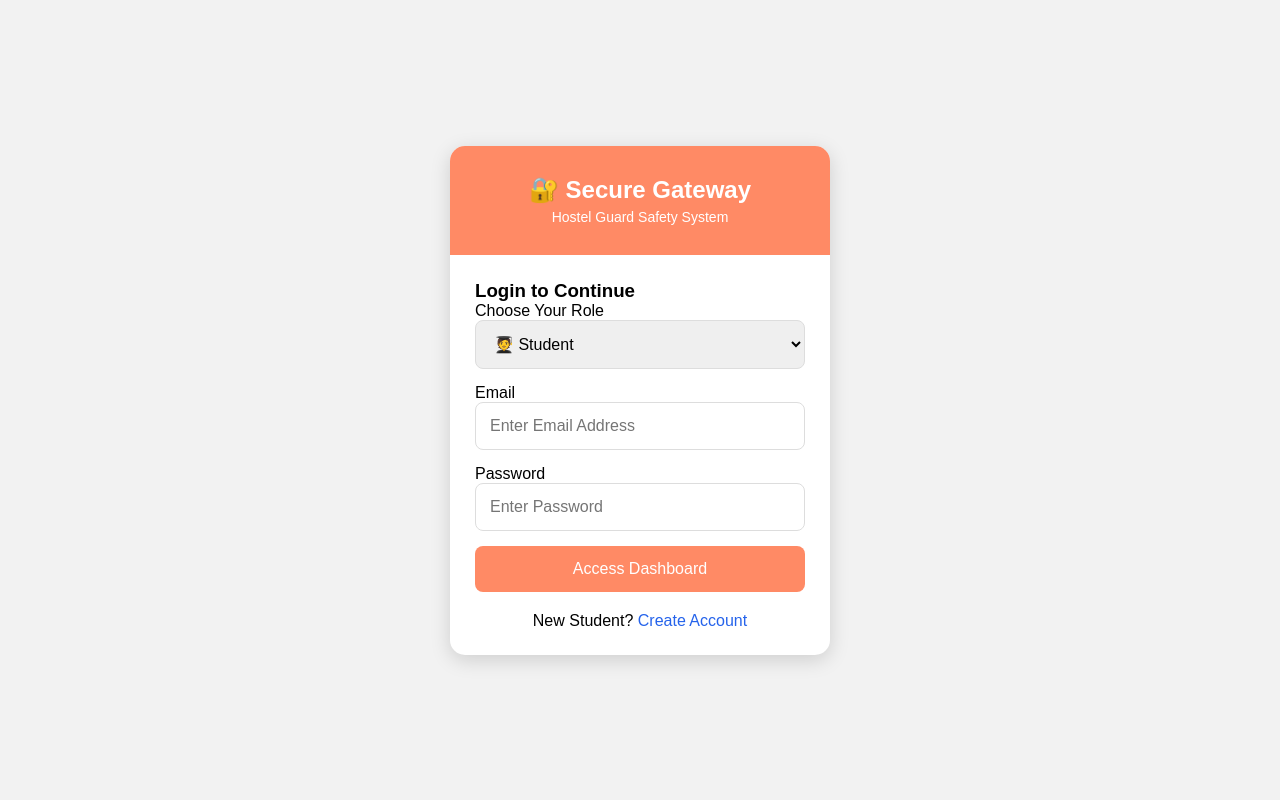
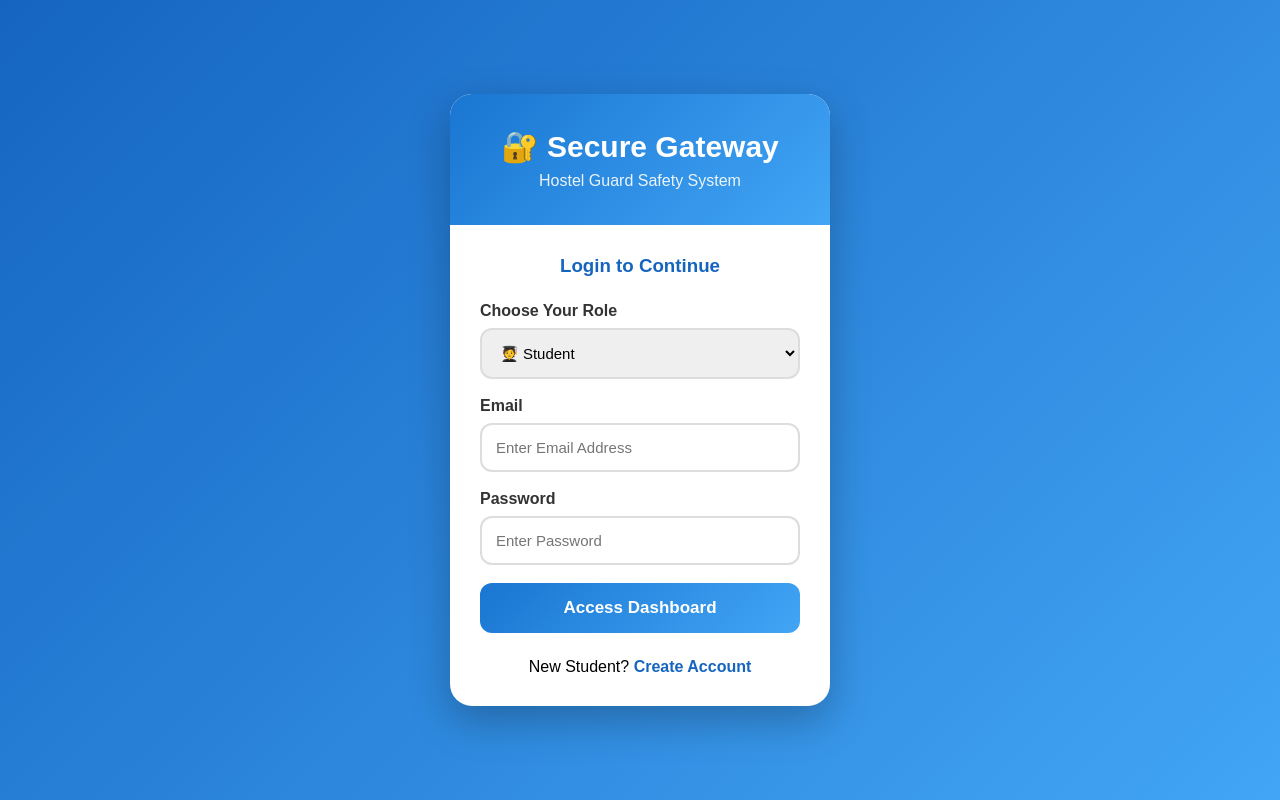
Before and after one commit to maddeshiyashushil01-beep/STUDENT-SAFETY-SYSTEM-, a plain HTML site: page index.html in a window 1280 px wide. Drawn offline with Linux system fonts and the light colour scheme.

Commit message:
Update login.css

```diff
--- a/login.css
+++ b/login.css
@@ -2,101 +2,146 @@
     margin:0;
     padding:0;
     box-sizing:border-box;
-  font-family:Arial, sans-serif;
+    font-family:Arial, Helvetica, sans-serif;
 }
 
 body{
-  background:#f2f2f2;
+    background:linear-gradient(135deg,#1565c0,#42a5f5);
+    min-height:100vh;
     display:flex;
     justify-content:center;
     align-items:center;
-  min-height:100vh;
-  padding:20px;
 }
 
 .app-container{
     width:100%;
-  max-width:380px;
+    max-width:420px;
+    padding:20px;
 }
 
 .login-card{
     background:#fff;
-  border-radius:15px;
+    border-radius:22px;
     overflow:hidden;
-  box-shadow:0 5px 20px rgba(0,0,0,0.15);
+    box-shadow:0 15px 40px rgba(0,0,0,.25);
 }
 
 .header-box{
-  background:#ff8a65;
+    background:linear-gradient(135deg,#1976d2,#42a5f5);
     color:white;
     text-align:center;
-  padding:30px 20px;
-}
-
-.header-box img{
-  width:70px;
-  margin-bottom:15px;
+    padding:35px 20px;
 }
 
 .header-box h1{
-  font-size:24px;
-  margin-bottom:5px;
+    font-size:30px;
 }
 
 .header-box p{
-  font-size:14px;
+    margin-top:8px;
+    opacity:.9;
 }
 
 .form-box{
-  padding:25px;
+    padding:30px;
+}
+
+.form-box h2,
+.form-box h3{
+    text-align:center;
+    color:#1565c0;
+    margin-bottom:25px;
 }
 
 .input-group{
-  margin-bottom:15px;
+    margin-bottom:18px;
+}
+
+.input-group label{
+    display:block;
+    margin-bottom:8px;
+    color:#333;
+    font-weight:bold;
 }
 
 .input-group input,
 .input-group select{
     width:100%;
     padding:14px;
-  border:1px solid #ddd;
-  border-radius:8px;
-  font-size:16px;
-  outline:none;
+    border:2px solid #ddd;
+    border-radius:12px;
+    font-size:15px;
+    transition:.3s;
 }
 
 .input-group input:focus,
 .input-group select:focus{
-  border-color:#ff8a65;
+    border-color:#1976d2;
+    outline:none;
+    box-shadow:0 0 10px rgba(25,118,210,.25);
 }
 
-.btn-login{
+.btn-login,
+.btn-register{
     width:100%;
-  padding:14px;
-  background:#ff8a65;
+    padding:15px;
+    border:none;
+    border-radius:12px;
+    background:linear-gradient(135deg,#1976d2,#42a5f5);
     color:white;
-  border:none;
-  border-radius:8px;
-  font-size:16px;
+    font-size:17px;
+    font-weight:bold;
     cursor:pointer;
+    transition:.3s;
 }
 
-.btn-login:hover{
-  background:#f77b52;
+.btn-login:hover,
+.btn-register:hover{
+    transform:translateY(-2px);
+    box-shadow:0 8px 18px rgba(0,0,0,.2);
 }
 
 .create-link{
+    margin-top:25px;
     text-align:center;
-  margin-top:20px;
 }
 
 .create-link a{
+    color:#1565c0;
+    font-weight:bold;
     text-decoration:none;
-  color:#2563eb;
 }
 
 .error-text{
+    text-align:center;
     color:red;
-  text-align:center;
-  margin-top:10px;
+    margin-top:15px;
+    font-weight:bold;
 }
+
+.logo-circle{
+    width:80px;
+    height:80px;
+    margin:auto;
+    margin-bottom:15px;
+    background:white;
+    color:#1976d2;
+    border-radius:50%;
+    display:flex;
+    justify-content:center;
+    align-items:center;
+    font-size:40px;
+    box-shadow:0 5px 15px rgba(0,0,0,.2);
+}
+
+@media(max-width:480px){
+
+.app-container{
+padding:15px;
+}
+
+.form-box{
+padding:20px;
+}
+
+}
```
Lines whose indentation alone changed are shown as unchanged.
